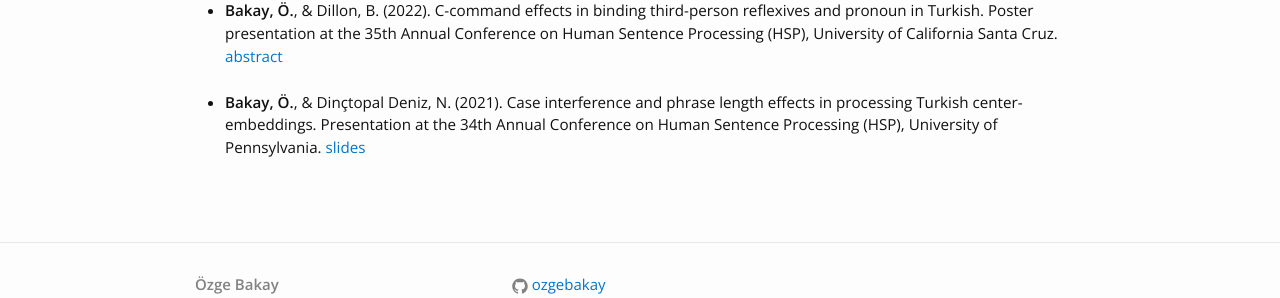
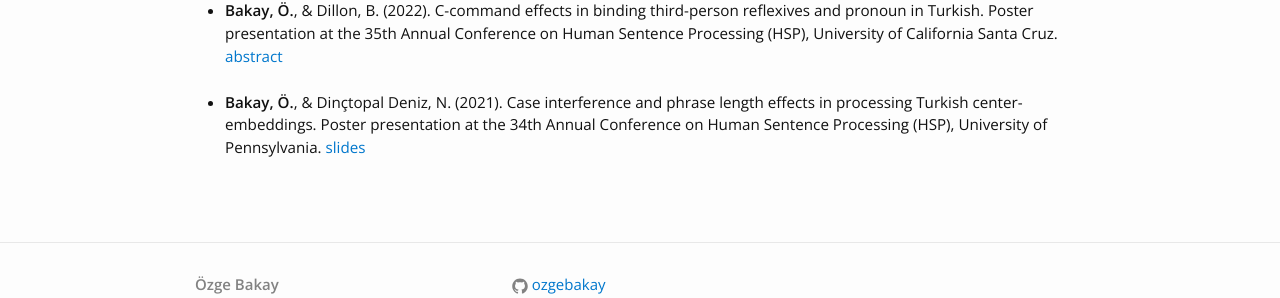
Before and after one commit to ozgebakay/ozgebakay.github.io, a Jekyll site: the page built from presentations.md, in a window 1280 px wide. Shown: the part 517-815 px from the top of the page. Built offline with Jekyll 4.4.1, drawn with Linux system fonts in a browser that asks for light colours.

Commit message:
Update presentations.md

```diff
--- a/presentations.md
+++ b/presentations.md
@@ -30,7 +30,7 @@ Selected presentations from peer-reviewed conferences (see my <a href="/cv/OzgeB
 	</li>
 	<br>
 	<li>
-		<b>Bakay, Ö.</b>, &amp; Dinçtopal Deniz, N. (2021). Case interference and phrase length effects in processing Turkish center-embeddings. Presentation at the 34th Annual Conference on Human Sentence Processing (HSP), University of Pennsylvania. <a href="/projects/CUNY2021BakayDinctopalDeniz.pdf">slides</a>
+		<b>Bakay, Ö.</b>, &amp; Dinçtopal Deniz, N. (2021). Case interference and phrase length effects in processing Turkish center-embeddings. Poster presentation at the 34th Annual Conference on Human Sentence Processing (HSP), University of Pennsylvania. <a href="/projects/CUNY2021BakayDinctopalDeniz.pdf">slides</a>
 	</li>
 <br>
 </ul>
```
